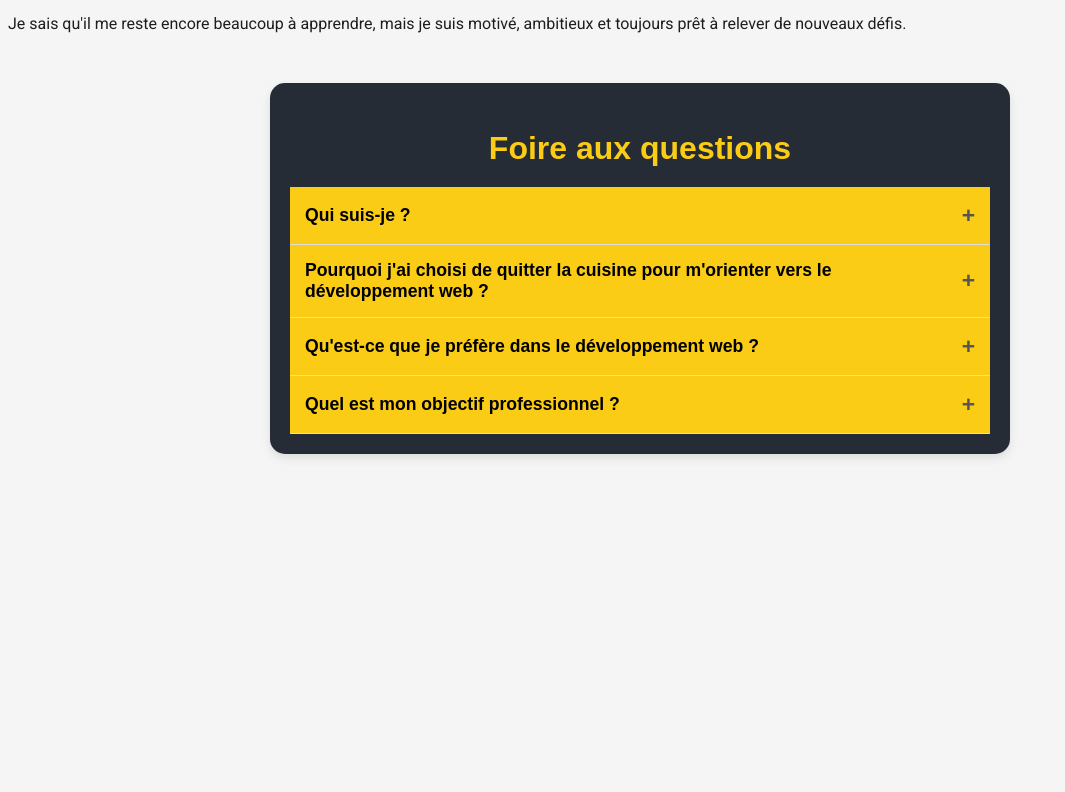
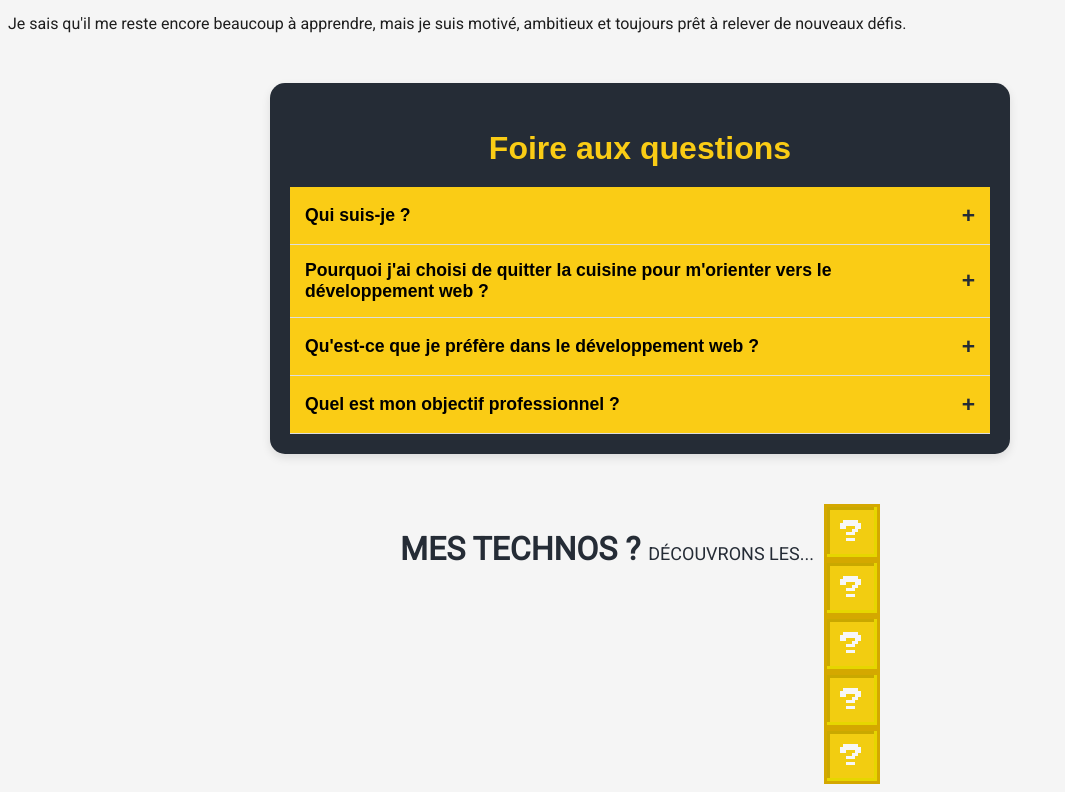
Before and after one commit to GregoryVDev/Portfolio, a React (Vite) app: page /about in a window 1280 px wide. Shown: the part 272-1064 px from the top of the page, without its empty margins (0-1065 px from the left). Before the commit the page ends 800 px from the top, so only its background shows below. Built offline with nearby package versions, Linux system fonts and the light colour scheme.

Commit message:
Imported SkillsIcons in Skills component. Added the mario-block className in SkillsIcons component for each techs. Imported Skills component in About component

```diff
--- a/src/Components/Skills.jsx
+++ b/src/Components/Skills.jsx
@@ -1,7 +1,13 @@
+import React from "react";
+import "../index.css"; // pour récupérer le style mario-block
+import { SkillsIcons } from "../Components/SkillsIcons";
+
 export const Skills = () => {
-    return (
-        <div>
+  const skills = ["html", "css", "js", "php", "mysql"]; // tes technos
 
-        </div>
-    );
+  return (
+    <section className="skills-section">
+      <SkillsIcons techs={skills} />
+    </section>
+  );
 };
--- a/src/Components/SkillsIcons.jsx
+++ b/src/Components/SkillsIcons.jsx
@@ -1,5 +1,5 @@
 import { FaHtml5, FaCss3Alt, FaNodeJs, FaPhp } from "react-icons/fa";
-import { SiMysql } from "react-icons/si"; // MySQL est dans react-icons/si
+import { SiMysql } from "react-icons/si";
 
 // Carte des icônes par techno
 const iconsMap = {
@@ -12,11 +12,11 @@ const iconsMap = {
 
 export const SkillsIcons = ({ techs = [] }) => {
   return (
-    <div className="skills">
+    <div className="skills-container">
       {techs.map((tech, index) => (
-        <div key={index} className={`skill-item ${tech}`}>
-          {iconsMap[tech]}
-          {index < techs.length - 1 && <span className="tiret">-</span>}
+        <div key={index} className="mario-block">
+          <span className="question-mark">?</span>
+          <div className="icon">{iconsMap[tech]}</div>
         </div>
       ))}
     </div>
--- a/src/about.css
+++ b/src/about.css
@@ -8,6 +8,8 @@
 .infos p {
     font-family: "RobotoRegular";
 }
+
+/* SECTION FAQ */
 
 .faq {
     max-width: 700px;
@@ -62,6 +64,21 @@
 
 .faq-icon {
     font-size: 1.3em;
-    color: #555;
+    color: #252C36;
     margin-left: 10px;
 }
+
+/* SECTION SKILLS */
+
+.skills h2 {
+    text-transform: uppercase;
+    text-align: left;
+    font-family: "RobotoRegular";
+}
+
+.skills .low {
+    font-size: 18px;
+    font-weight: 400;
+    color: #252C36;
+    font-family: "RobotoRegular";
+}
--- a/src/pages/About.jsx
+++ b/src/pages/About.jsx
@@ -1,5 +1,6 @@
 import { Header } from "../Components/Header";
 import React, { useState } from "react";
+import { Skills } from "../Components/Skills";
 
 export const About = () => {
   // Liste des questions et de réponses
@@ -95,6 +96,12 @@ export const About = () => {
           ))}
         </div>
       </section>
+      <section className="skills">
+        <h2>
+          Mes technos ? <span className="low">Découvrons les...</span>
+        </h2>
+        <Skills />
+      </section>
     </div>
   );
 };
```
